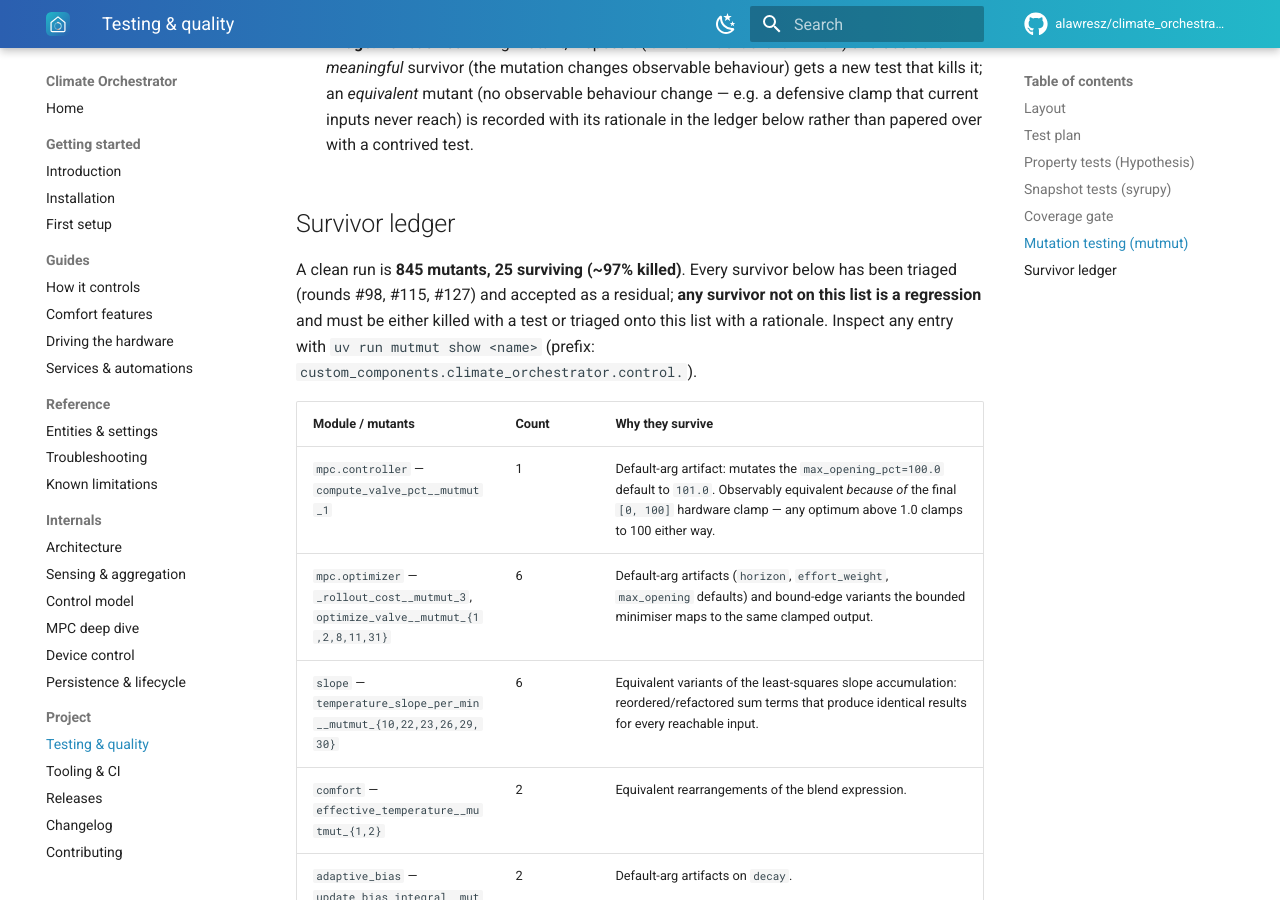
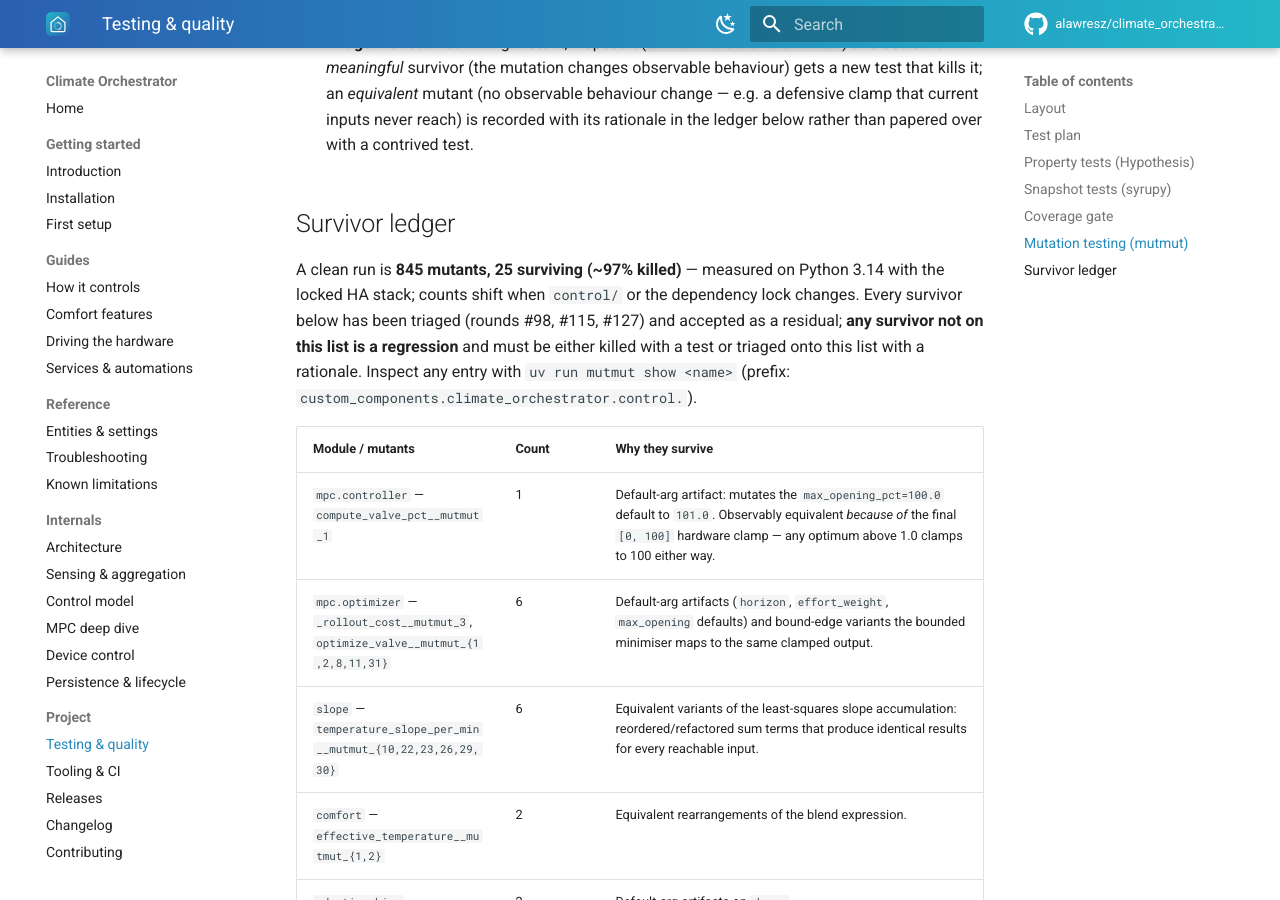
Before and after one commit to alawresz/climate_orchestrator, an MkDocs documentation site: the page built from docs/project/testing.md, in a window 1280 px wide and 900 px high, scrolled down 2540 px. Built offline with MkDocs 1.6.1 and Material for MkDocs 9.7.7, drawn with Linux system fonts in a browser that asks for light colours; comment, search, counter and statistics services are not loaded; the version menu is left out.

Commit message:
docs: accuracy fixes

```diff
--- a/docs/project/testing.md
+++ b/docs/project/testing.md
@@ -117,7 +117,9 @@ surfaces any mutant the suite fails to kill.
 
 ## Survivor ledger
 
-A clean run is **845 mutants, 25 surviving (~97% killed)**. Every survivor
+A clean run is **845 mutants, 25 surviving (~97% killed)** — measured on
+Python 3.14 with the locked HA stack; counts shift when `control/` or the
+dependency lock changes. Every survivor
 below has been triaged (rounds #98, #115, #127) and accepted as a residual;
 **any survivor not on this list is a regression** and must be either killed
 with a test or triaged onto this list with a rationale. Inspect any entry
```
Also changed, not shown: docs/guides/comfort-features.md (+2 -2 lines), docs/internals/mpc.md (+2 -1 lines), docs/reference/entities.md (+1 -1 lines).
